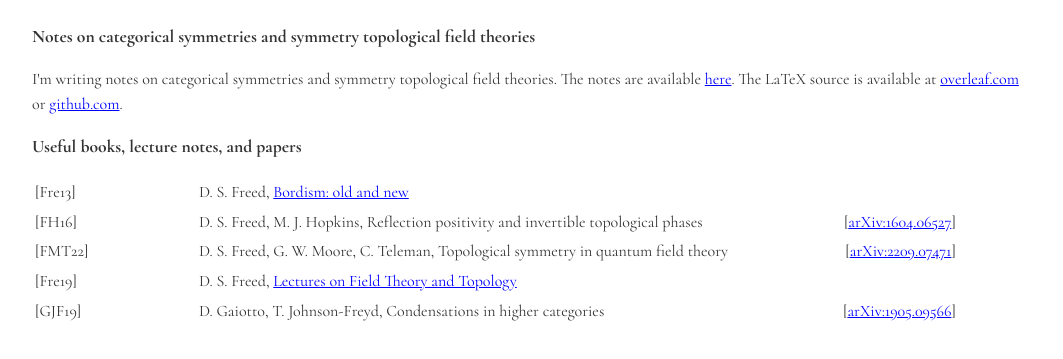
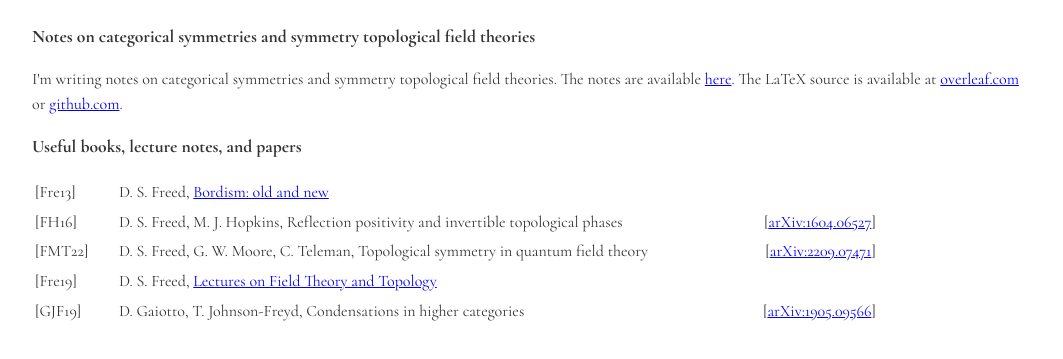
Before and after one commit to hironaoyamato/hironaoyamato.github.io, a plain HTML site: page mp.html in a window 1280 px wide. Shown: the part 59-418 px from the top of the page, without its empty margins (108-1171 px from the left). Drawn offline with Linux system fonts and the light colour scheme.

Commit message:
Update mp.html

```diff
--- a/mp.html
+++ b/mp.html
@@ -100,27 +100,27 @@
     <p>
       <table>
       <tr>
-	<td style="width: 10em;">[Fre13]</td>
+	<td style="width: 5em;">[Fre13]</td>
 	<td style="width: 40em;">D. S. Freed, <a href="https://web.ma.utexas.edu/users/dafr/bordism.pdf">Bordism: old and new</a></td>
 	<td style="text-align: right;"></td>
       </tr>
       <tr>
-	<td style="width: 10em;">[FH16]</td>
+	<td style="width: 5em;">[FH16]</td>
 	<td style="width: 40em;">D. S. Freed, M. J. Hopkins, Reflection positivity and invertible topological phases</td>
 	<td style="text-align: right;">[<a href="https://arxiv.org/abs/1604.06527">arXiv:1604.06527</a>]</td>
       </tr>
       <tr>
-	<td style="width: 10em;">[FMT22]</td>
+	<td style="width: 5em;">[FMT22]</td>
 	<td style="width: 40em;">D. S. Freed, G. W. Moore, C. Teleman, Topological symmetry in quantum field theory</td>
 	<td style="text-align: right;">[<a href="https://arxiv.org/abs/2209.07471">arXiv:2209.07471</a>]</td>
       </tr>
       <tr>
-	<td style="width: 10em;">[Fre19]</td>
+	<td style="width: 5em;">[Fre19]</td>
 	<td style="width: 40em;">D. S. Freed, <a href="https://web.ma.utexas.edu/users/dafr/CBMS133.pdf">Lectures on Field Theory and Topology</a></td>
 	<td style="text-align: right;"></td>
       </tr>
       <tr>
-	<td style="width: 10em;">[GJF19]</td>
+	<td style="width: 5em;">[GJF19]</td>
 	<td style="width: 40em;">D. Gaiotto, T. Johnson-Freyd, Condensations in higher categories</td>
 	<td style="text-align: right;">[<a href="https://arxiv.org/abs/1905.09566">arXiv:1905.09566</a>]</td>
       </tr>
```
